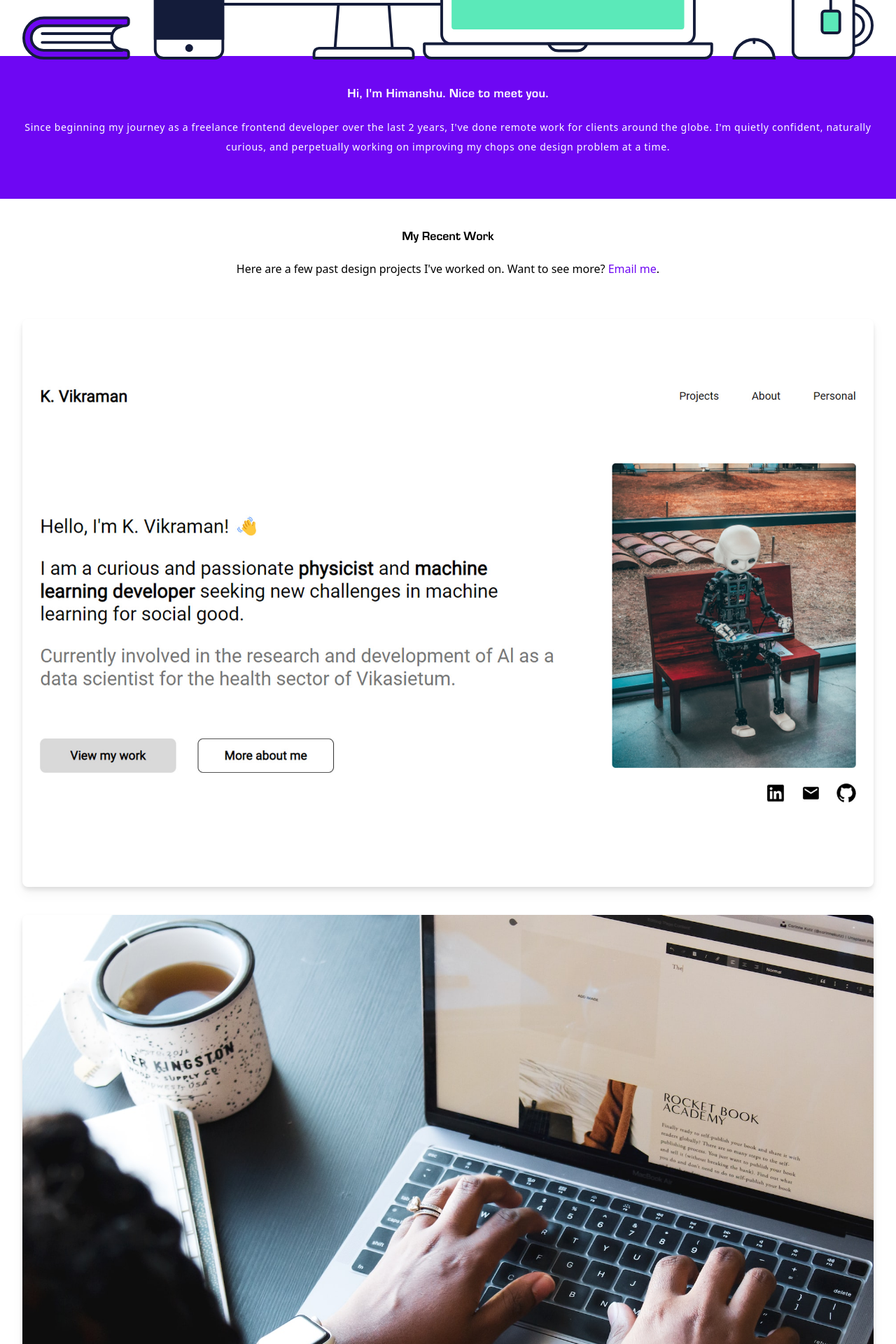
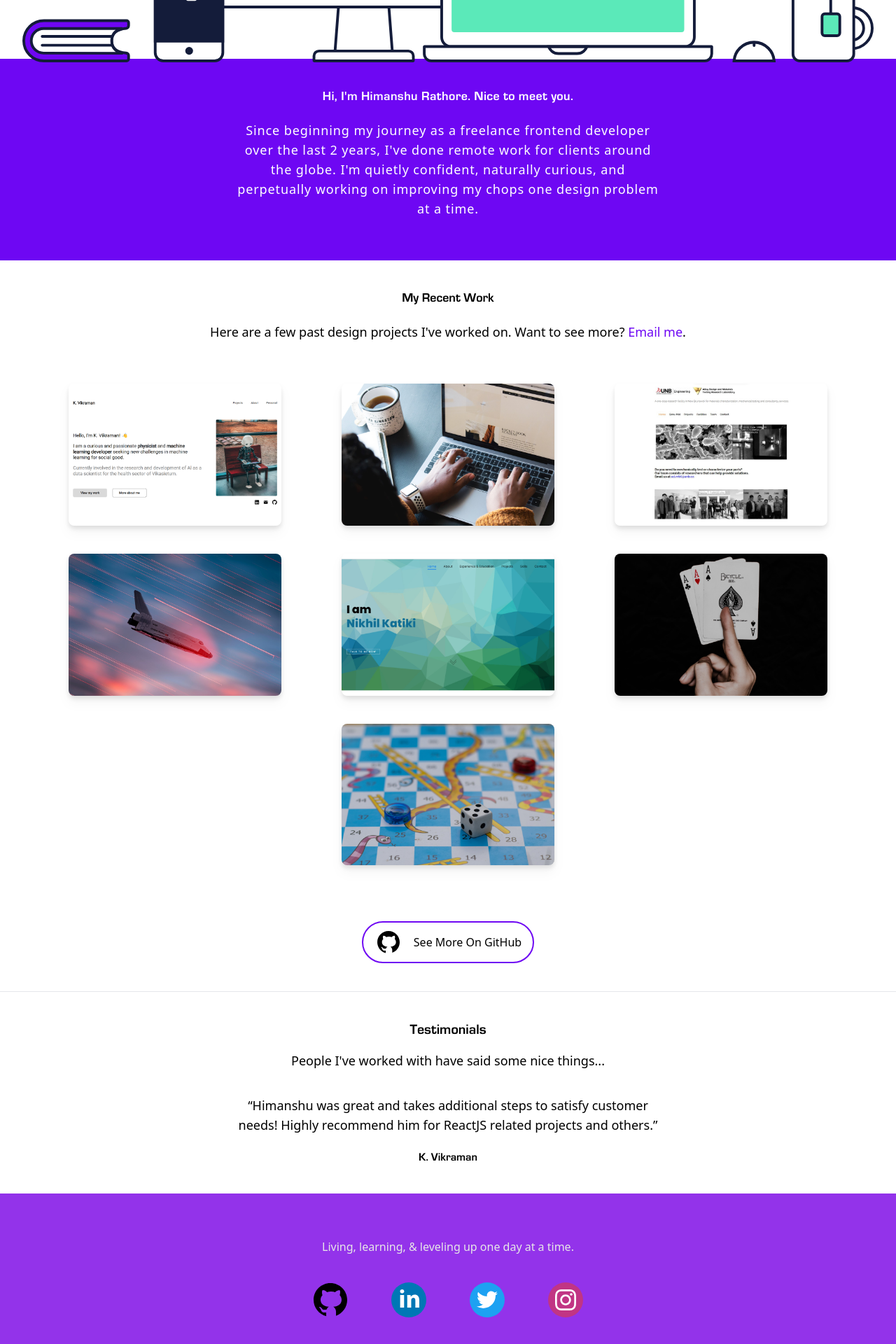
Before and after one commit to Himanshu2561/myWebsite, a React (Vite) app: page / in a window 1280 px wide. Shown: the part 880-2800 px from the top of the page at 70% size. Built offline with nearby package versions, Linux system fonts and the light colour scheme.

Commit message:
added-responsivenes

```diff
--- a/src/components/About.jsx
+++ b/src/components/About.jsx
@@ -4,8 +4,8 @@ const About = () => {
     return (
         <div className="bg-[#6e07f3] text-white text-center leading-7 tracking-wide">
             <div className="mx-8 py-10 mt-[-25px]">
-                <p className="text-lg font-eubold">Hi, I'm Himanshu. Nice to meet you.</p>
-                <p className="py-5 text-sm leading-7 tracking-wider">Since beginning my journey as a freelance frontend developer over the last 2 years, I've done remote work for clients around the globe. I'm quietly confident, naturally curious, and perpetually working on improving my chops one design problem at a time.</p>
+                <p className="text-lg font-eubold">Hi, I'm Himanshu Rathore. Nice to meet you.</p>
+                <p className="py-5 text-sm leading-7 tracking-wider m-auto lg:w-6/12 lg:text-lg md:w-3/4">Since beginning my journey as a freelance frontend developer over the last 2 years, I've done remote work for clients around the globe. I'm quietly confident, naturally curious, and perpetually working on improving my chops one design problem at a time.</p>
             </div>
         </div>
     )
--- a/src/components/Footer.jsx
+++ b/src/components/Footer.jsx
@@ -2,6 +2,8 @@ const gh = 'github.svg'
 const lnk = 'linkedin.svg'
 const twi = 'twitter.svg'
 const ins = 'insta.svg'
+
+const date = new Date()
 
 const Footer = () => {
     return (
@@ -9,12 +11,12 @@ const Footer = () => {
             <div className="mx-8 text-center py-16">
                 <p className="font-medium mx-16">Living, learning, & leveling up one day at a time.</p>
                 <div className='flex justify-center pt-10'>
-                    <a className='rounded-full mx-3 p-1 hover:bg-[#e7e7e7] ease-in-out transition duration-500' href="https://github.com/Himanshu2561" target="_blank"><img src={gh} alt="" /></a>
-                    <a className='rounded-full mx-3 p-1 hover:bg-[#e7e7e7] ease-in-out transition duration-500' href="https://www.linkedin.com/in/himanshurathore2561/" target="_blank"><img src={lnk} alt="" /></a>
-                    <a className='rounded-full mx-3 p-1 hover:bg-[#e7e7e7] ease-in-out transition duration-500' href="https://twitter.com/Himanshu25061" target="_blank"><img src={twi} alt="" /></a>
-                    <a className='rounded-full mx-3 p-1 hover:bg-[#e7e7e7] ease-in-out transition duration-500' href="https://www.instagram.com/_mr_rathore_25/" target="_blank"><img src={ins} alt="" /></a>
+                    <a className='rounded-full mx-3 p-1 lg:scale-150 lg:mx-8 md:scale-125 hover:bg-[#e7e7e7] ease-in-out transition duration-500' href="https://github.com/Himanshu2561" target="_blank"><img src={gh} alt="" /></a>
+                    <a className='rounded-full mx-3 p-1 lg:scale-150 lg:mx-8 md:scale-125 hover:bg-[#e7e7e7] ease-in-out transition duration-500' href="https://www.linkedin.com/in/himanshurathore2561/" target="_blank"><img src={lnk} alt="" /></a>
+                    <a className='rounded-full mx-3 p-1 lg:scale-150 lg:mx-8 md:scale-125 hover:bg-[#e7e7e7] ease-in-out transition duration-500' href="https://twitter.com/Himanshu25061" target="_blank"><img src={twi} alt="" /></a>
+                    <a className='rounded-full mx-3 p-1 lg:scale-150 lg:mx-8 md:scale-125 hover:bg-[#e7e7e7] ease-in-out transition duration-500' href="https://www.instagram.com/_mr_rathore_25/" target="_blank"><img src={ins} alt="" /></a>
                 </div>
-                <p className='py-4 mt-6 text-sm font-eubold tracking-wider'>Handcrafted by me &copy; twentytwentythree</p>
+                <p className='py-4 mt-6 text-sm font-eubold tracking-wider'>Handcrafted with &#10084; by me &copy; {date.getFullYear()}</p>
             </div>
         </div>
     )
--- a/src/components/Hero.jsx
+++ b/src/components/Hero.jsx
@@ -5,10 +5,10 @@ const Hero = () => {
     return (
         <div className="mx-8 my-5 mt-10 text-center">
             <h1 className="font-eubold text-[1.8rem] m-2">Designer, Frontend Developer</h1>
-            <p>I design and code beautifully simple things, and I love what I do.</p>
+            <p className="lg:text-lg">I design and code beautifully simple things, and I love what I do.</p>
 
             <div className='my-10'>
-                <img className="mx-auto scale-75 drop-shadow-lg" src={avt} alt="img" />
+                <img className="mx-auto scale-75 drop-shadow-xl lg:scale-100" src={avt} alt="img" />
             </div>
 
             <div className='mt-20'>
--- a/src/components/Testimonial.jsx
+++ b/src/components/Testimonial.jsx
@@ -4,9 +4,9 @@ const Testimonial = () => {
     return (
         <div className="mx-8 my-10 text-center">
             <p className="font-eubold text-xl">Testimonials</p>
-            <p className="text-sm py-4">People I've worked with have said some nice things...</p>
+            <p className="text-sm py-4 lg:text-lg">People I've worked with have said some nice things...</p>
 
-            <p className="my-5">“Himanshu was great and takes additional steps to satisfy customer needs! Highly recommend him for ReactJS related projects and others.”</p>
+            <p className="my-5 lg:w-6/12 m-auto lg:text-lg md:w-3/4">“Himanshu was great and takes additional steps to satisfy customer needs! Highly recommend him for ReactJS related projects and others.”</p>
             <p className="font-eubold">K. Vikraman</p>
 
         </div>
--- a/src/components/Work.jsx
+++ b/src/components/Work.jsx
@@ -58,17 +58,18 @@ const Cards = () => {
     <div className="mx-8">
       <div className="text-black text-center py-10">
         <p className="font-eubold text-lg">My Recent Work</p>
-        <p className="py-5">Here are a few past design projects I've worked on. Want to see more? <a className="text-[#6e07f3]" href="mailto:himanshu.rathore2561@gmail.com">Email me</a>.</p>
+        <p className="py-5 lg:text-lg md:w-3/4 m-auto">Here are a few past design projects I've worked on. Want to see more? <a className="text-[#6e07f3]" href="mailto:himanshu.rathore2561@gmail.com">Email me</a>.</p>
       </div>
 
       <div className="flex flex-col">
 
+        <span className="lg:flex lg:flex-wrap lg:justify-evenly md:flex md:flex-wrap md:justify-evenly">
           {data.map(data => {
             return (
-            <div key={data.id} className='relative text-center w-full hover:opacity-100 mb-10 drop-shadow-lg'>
+              <div key={data.id} className='lg:w-1/4 lg:mx-5 md:w-[45%] md:mx-1 relative text-center w-full hover:opacity-100 mb-10 drop-shadow-lg'>
                 <img className='block w-full h-auto rounded-lg' src={data.img} alt="" />
                 <div className='absolute inset-0 w-full h-full opacity-0 bg-[#141c3a] text-white hover:opacity-100 rounded-lg transition ease-in-out duration-500'>
-                <div className='absolute inset-1/4 text-center text-sm'>
+                  <div className='absolute inset-1/4 text-center text-sm lg:inset-10 md:inset-5'>
                     <p className='capitalize'>{data.text}</p>
                     <div className="mt-5"><button className='rounded-full border-2 border-[#6e07f3] bg-transparent px-4 py-2 hover:bg-[#6e07f3] transition ease-in-out duration-500 capitalize'><a href={data.link} target='_blank'>{data.type}</a> </button></div>
                   </div>
@@ -76,6 +77,7 @@ const Cards = () => {
               </div>
             )
           })}
+        </span>
 
         <div className='text-center my-10'>
           <a href="https://github.com/Himanshu2561" target='_blank'>
--- a/tailwind.config.cjs
+++ b/tailwind.config.cjs
@@ -8,7 +8,7 @@ module.exports = {
     screens: {
       sm: '480px',
       md: '768px',
-      lg: '976px',
+      lg: '1024px',
       xl: '1440px',
     },
     extend: {
```
Lines whose indentation alone changed are shown as unchanged.
